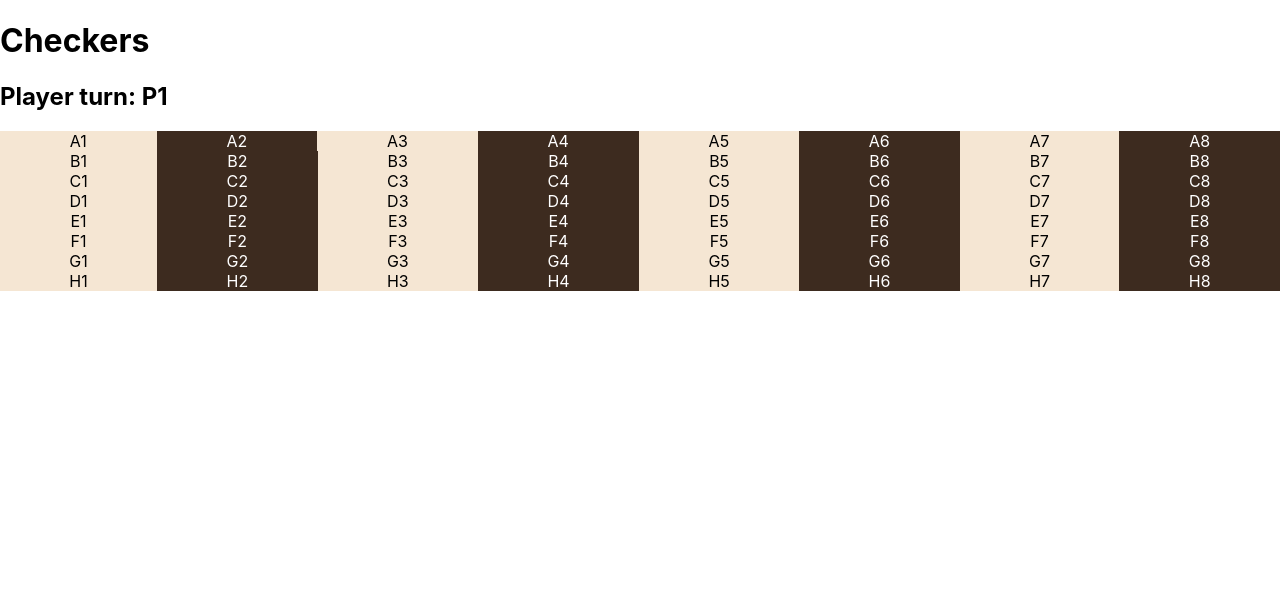
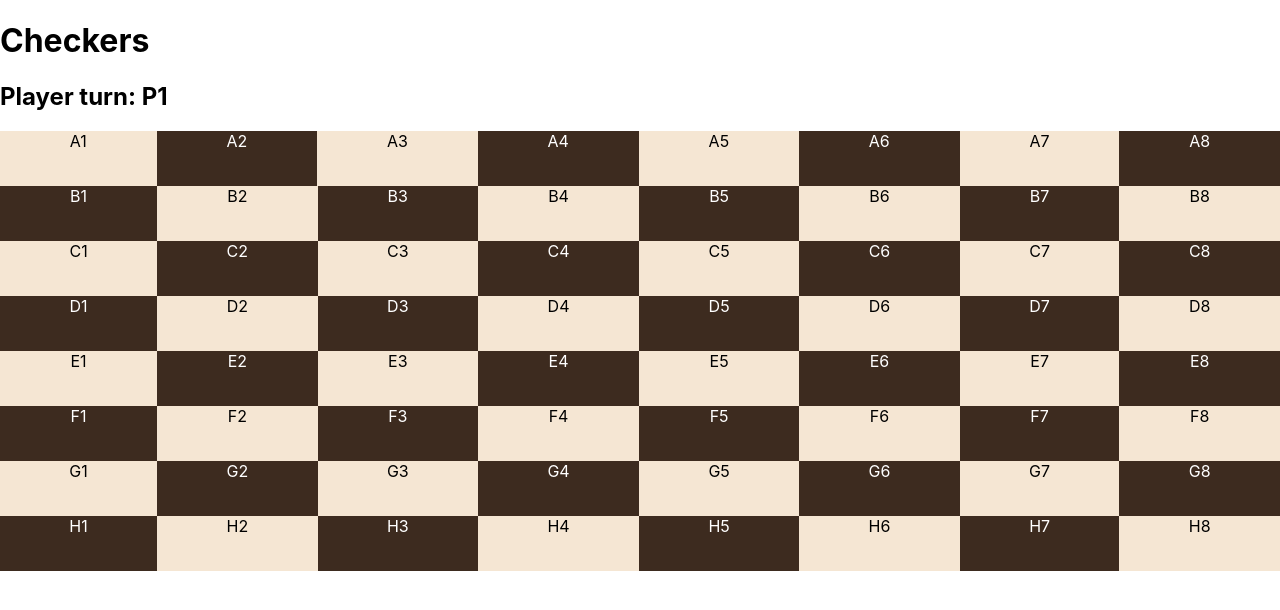
Before and after one commit to jjwebdev1865/typescriptGames, a React (Create React App) app in the folder checkers/: page / in a window 1280 px wide. Shown: the top 610 px of the page. Built offline with nearby package versions, Linux system fonts and the light colour scheme.

Commit message:
updated board

```diff
--- a/checkers/src/App.tsx
+++ b/checkers/src/App.tsx
@@ -2,6 +2,7 @@ import React, { useContext } from 'react';
 import BoardStartingLayout from './utils/helperFunctions/boardStartSetup';
 import { getBoardRowsArray } from './utils/helperFunctions/getBoardRowsArray';
 import { GameContext } from './context/gameContext';
+import { PieceSpot } from './component/PieceSpot/pieceSpot';
 
 export type PieceInfo = {
   position: number,
@@ -17,35 +18,16 @@ function App() {
   const { playerTurn } = useContext(GameContext)
   const board: Object = BoardStartingLayout()
 
-  console.log('player turn:' , playerTurn)
-
-  // TODO: Add styling - red and black alternating board pieces
   function getBoardRows() {
     const boardDisplay = getBoardRowsArray(board)
-    const boardHtmlDisplay = boardDisplay.map(row => {
+    const boardHtmlDisplay = boardDisplay.map((row, index) => {
       const rowKey = row[0].key.split("")[0]
 
       return <li key={`board-row-${rowKey}`} style={{ listStyle: 'none'}}>
-        <ul style={{ padding: 0, display: 'grid', gridTemplateColumns: 'repeat(8, auto)' }}>
+        <ul style={{ padding: 0, display: 'grid', gridTemplateColumns: 'repeat(8, auto)', gridTemplateRows: 'repeat(1, 55px)'}}>
           {row.map(piece => {
-            const pieceNumber = piece.key.split("")[1]
-            let backgroundColor = '#F5E6D3'
-            let textColor = 'black'
-            if (Number(pieceNumber)  % 2 === 0) {
-              backgroundColor = '#3D2B1F'
-              textColor = '#FFFFFF'
-            }
-            return <li
-              key={`board-spot-${piece.key}`}
-              style={{
-                listStyle: 'none',
-                backgroundColor: backgroundColor,
-                color: textColor,
-                textAlign: 'center'
-              }}
-              >
-                {piece.key}
-              </li>
+
+            return <PieceSpot key={`board-spot-${piece.key}`} piece={piece} rowIndex={index} />
           })}
         </ul>
       </li>
--- /dev/null
+++ b/checkers/src/component/PieceSpot/pieceSpot.tsx
@@ -0,0 +1,35 @@
+import React from "react";
+
+interface PieceSpotProps {
+  piece: any,
+  rowIndex: number
+}
+
+const oddRows = ['A', 'C', 'E', 'G']
+
+export const PieceSpot = ({piece, rowIndex}: PieceSpotProps) => {
+  const pieceNumber = piece.key.split("")[1]
+  let backgroundColor = '#F5E6D3'
+  let textColor = 'black'
+
+  if (rowIndex % 2 === 0 && Number(pieceNumber)  % 2 === 0) {
+    backgroundColor = '#3D2B1F'
+    textColor = '#FFFFFF'
+  } else if (rowIndex % 2 !== 0 && Number(pieceNumber)  % 2 !== 0) {
+    backgroundColor = '#3D2B1F'
+    textColor = '#FFFFFF'
+  }
+  return (
+    <li
+      key={`board-spot-${piece.key}`}
+      style={{
+        listStyle: 'none',
+        backgroundColor: backgroundColor,
+        color: textColor,
+        textAlign: 'center'
+      }}
+      >
+        {piece.key}
+    </li>
+  )
+}
```
